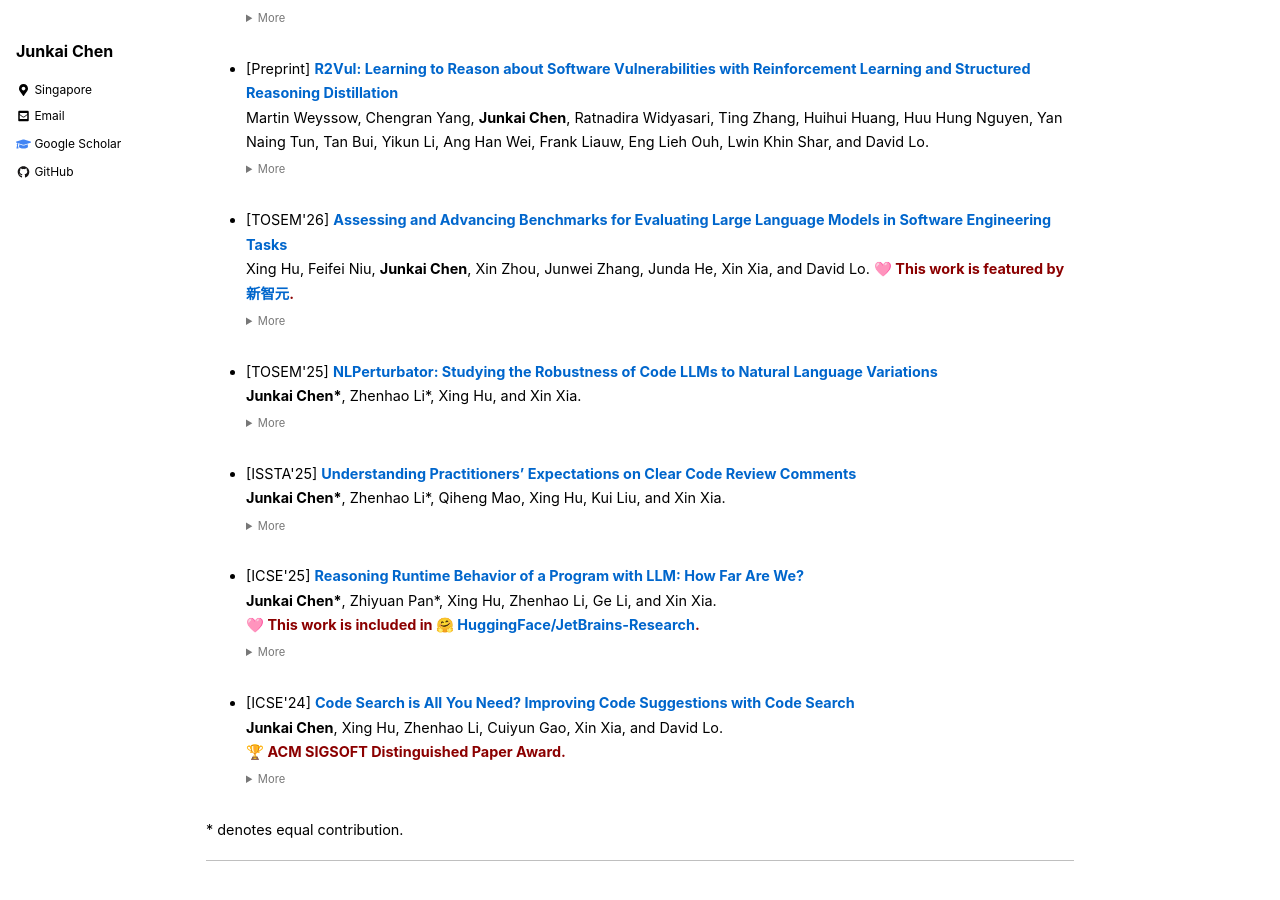
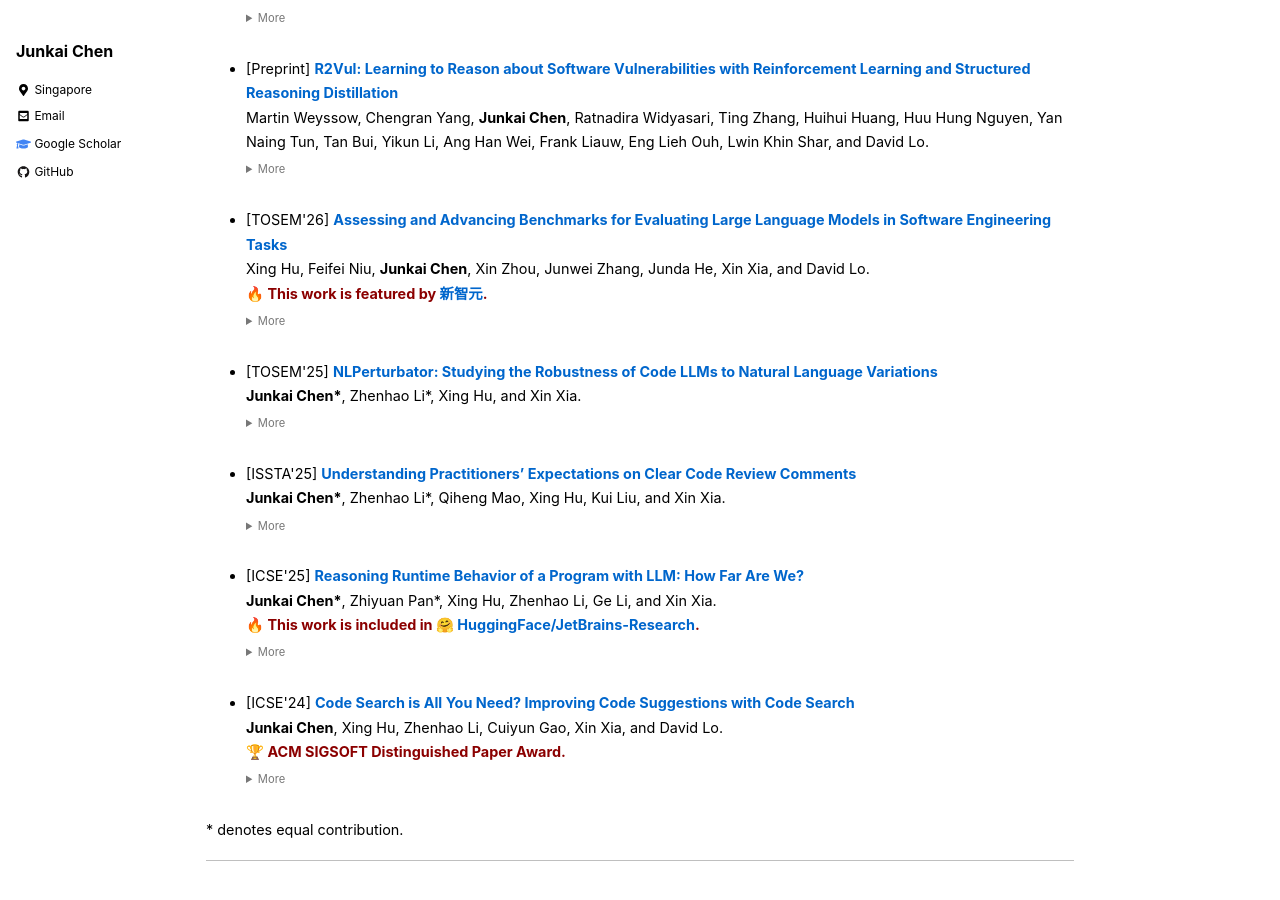
Before and after one commit to chen-junkai/chen-junkai.github.io, a Jekyll site: the page built from index.md, in a window 1280 px wide and 900 px high, scrolled down 690 px. Built offline with Jekyll 4.4.1, drawn with Linux system fonts in a browser that asks for light colours; nearby versions of some CDN libraries.

Commit message:
Update featured work highlights in index.md

```diff
--- a/index.md
+++ b/index.md
@@ -43,8 +43,8 @@ So many exciting and interesting \\(≧▽≦)/ things are happening in the era
   </details>
 
 - [TOSEM\'26] [**Assessing and Advancing Benchmarks for Evaluating Large Language Models in Software Engineering Tasks**](https://arxiv.org/abs/2505.08903)\
-  Xing Hu, Feifei Niu, **Junkai Chen**, Xin Zhou, Junwei Zhang, Junda He, Xin Xia, and David Lo.
-  <span style="color: darkred; font-weight: bold;">🩷 This work is featured by [新智元](https://mp.weixin.qq.com/s/zHVWchAOONC2Y75PvYNDBg).</span>
+  Xing Hu, Feifei Niu, **Junkai Chen**, Xin Zhou, Junwei Zhang, Junda He, Xin Xia, and David Lo.\
+  <span style="color: darkred; font-weight: bold;">🔥 This work is featured by [新智元](https://mp.weixin.qq.com/s/zHVWchAOONC2Y75PvYNDBg).</span>
   <details style="font-size: 0.7rem; color: #777;">
     <summary>More</summary>
     TLDR: Literature review on benchmarks of LLM4SE. <br/>
@@ -72,7 +72,7 @@ So many exciting and interesting \\(≧▽≦)/ things are happening in the era
 
 - [ICSE\'25] [**Reasoning Runtime Behavior of a Program with LLM: How Far Are We?**](https://dl.acm.org/doi/10.1109/ICSE55347.2025.00012) \
 **Junkai Chen\***, Zhiyuan Pan\*, Xing Hu, Zhenhao Li, Ge Li, and Xin Xia.\
-<span style="color: darkred; font-weight: bold;">🩷 This work is included in [🤗 HuggingFace/JetBrains-Research](https://huggingface.co/datasets/JetBrains-Research/REval).</span>
+<span style="color: darkred; font-weight: bold;">🔥 This work is included in [🤗 HuggingFace/JetBrains-Research](https://huggingface.co/datasets/JetBrains-Research/REval).</span>
   <details style="font-size: 0.7rem; color: #777;">
     <summary>More</summary>
     TLDR: Check if LLMs can reason intermediate runtime information of code. <br />
```
